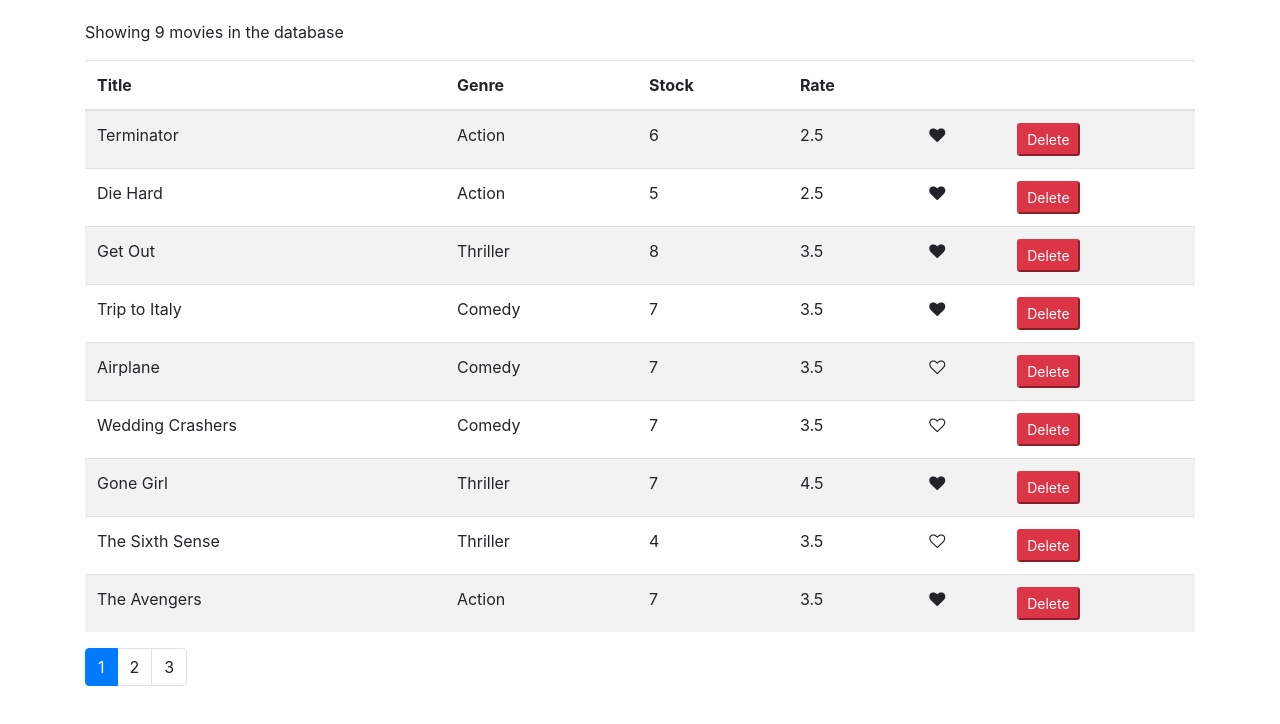
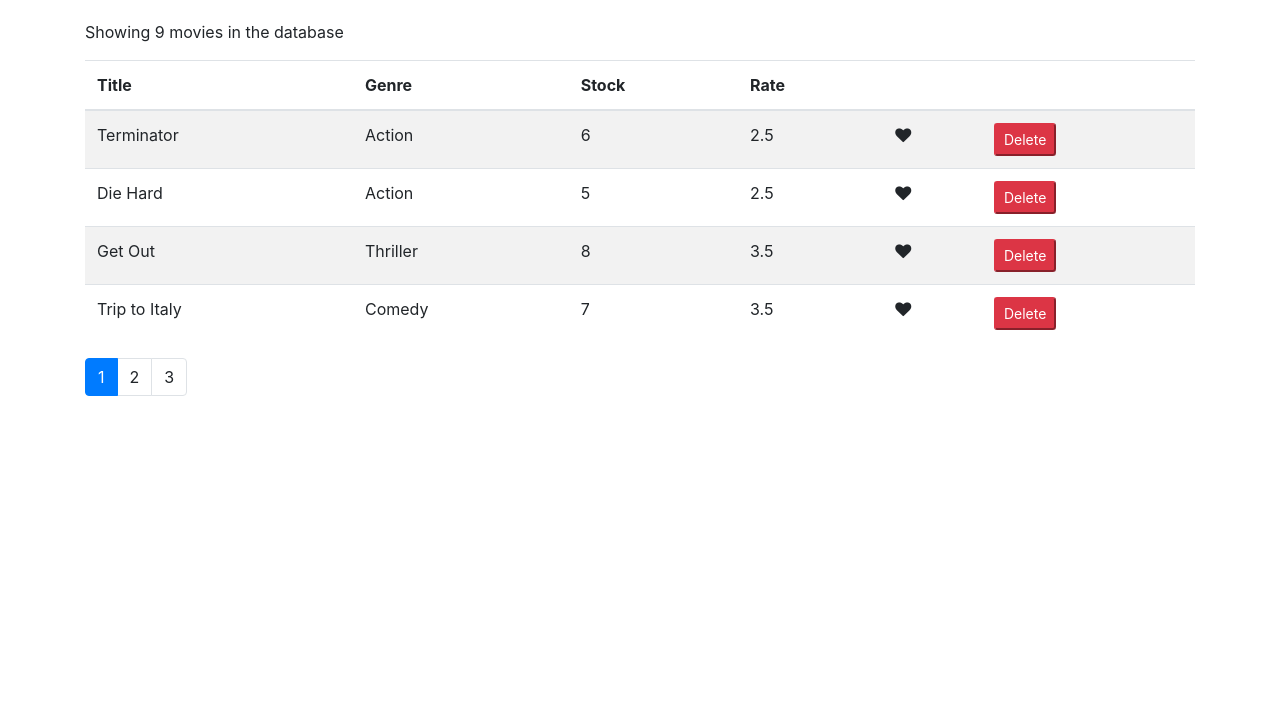
Before and after one commit to ChandimaHerath/movie-app-reactJS, a React (Create React App) app: page / in a window 1280 px wide. Shown: the top 724 px of the page. Built offline with nearby package versions, Linux system fonts and the light colour scheme.

Commit message:
paginating functioned and paginate.js created

```diff
--- a/src/components/movies.jsx
+++ b/src/components/movies.jsx
@@ -2,6 +2,7 @@ import React, {Component} from "react";
 import {getMovies} from '../services/fakeMovieService';
 import Like from "./common/like";
 import Pagination from "./common/pagination";
+import{paginate} from "../utills/paginate";
 
 class Movies extends Component{
     state={
@@ -35,6 +36,9 @@ class Movies extends Component{
         if(this.state.movies.length === 0)
         return <p>There are no movies in the Database </p>;
 
+
+        const filteredMovies = paginate(this.state.movies, this.state.currentPage, pageSize );
+
         return (
             <React.Fragment>
             <p>Showing {count} movies in the database </p>
@@ -50,7 +54,7 @@ class Movies extends Component{
                 </tr>
             </thead>
             <tbody>
-                {this.state.movies.map(movie=>(  <tr  key={movie._id}>
+                {filteredMovies.map(movie=>(  <tr  key={movie._id}>
                     <td>{movie.title}</td>
                     <td>{movie.genre.name}</td>
                     <td>{movie.numberInStock}</td>
--- /dev/null
+++ b/src/utills/paginate.js
@@ -0,0 +1,8 @@
+import _ from "lodash";
+
+export function paginate (items,pageNumber,pageSize){
+    const startIndex = (pageNumber - 1) * pageSize;
+
+//filtering data using lodash methods
+   return _(items).slice(startIndex).take(pageSize).value();
+}
```
